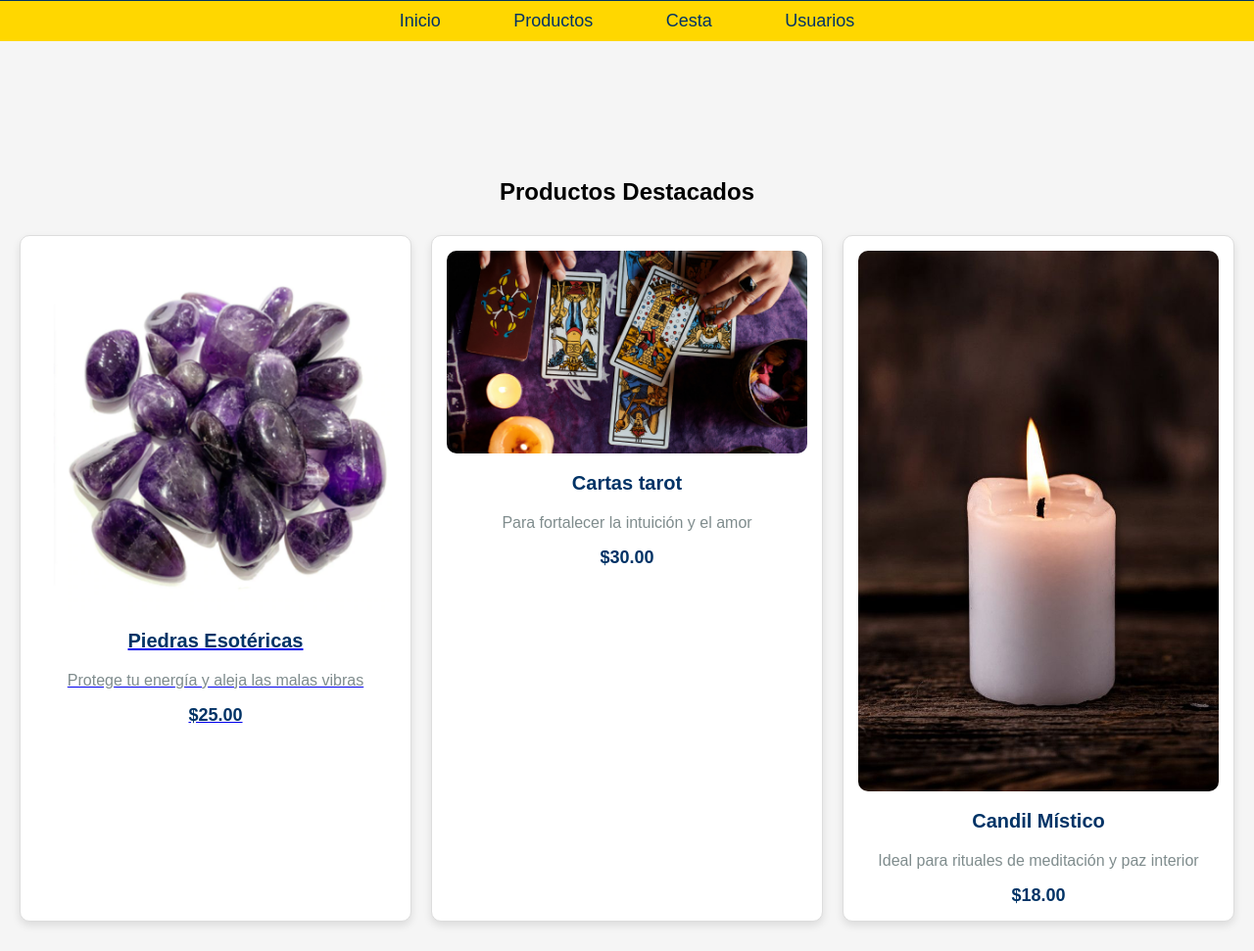
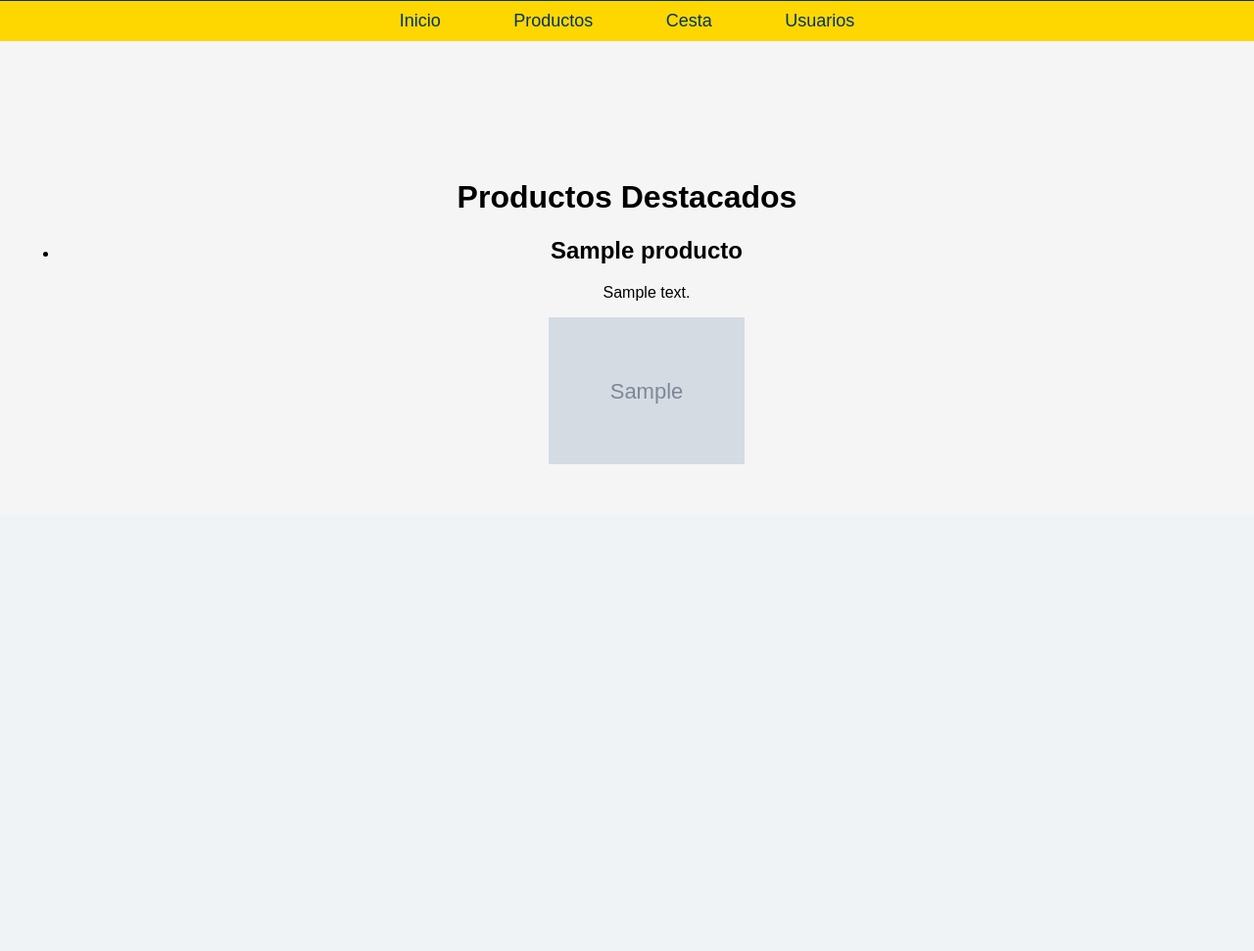
Before and after one commit to Albertoescobarsanchez/pgpi, a Django app: page / in a window 1280 px wide; the page is wider, and only the part inside the window is pictured. Shown: the part 274-1245 px from the top of that part at 98% size. After the commit the page ends 748 px from the top of that part, so only its background shows below. Run offline with Django 5.2, Linux system fonts and the light colour scheme; tables that the repository leaves empty hold one stand-in row (values such as "Sample post"); grey boxes marked "Sample" are stand-in pictures.

Commit message:
lista productos

```diff
--- a/app/templates/home.html
+++ b/app/templates/home.html
@@ -49,33 +49,22 @@
 
     <!-- Contenido principal -->
     <div class="main-content">
-        <h2>Productos Destacados</h2>
-
-        <div class="product-grid">
-            <div class="product-card">
-                <!-- Enlace que lleva a la página vistaProducto -->
-                <a href="/vistaProducto">
-                    <img src="{% static 'images/piedras.jpg' %}" alt="Producto 1">
-                    <h3>Piedras Esotéricas</h3>
-                    <p>Protege tu energía y aleja las malas vibras</p>
-                    <div class="price">$25.00</div>
-                </a>
-            </div>
-
-            <div class="product-card">
-                <img src="{% static 'images/tarot.jpg' %}" alt="Producto 2">
-                <h3>Cartas tarot</h3>
-                <p>Para fortalecer la intuición y el amor</p>
-                <div class="price">$30.00</div>
-            </div>
-
-            <div class="product-card">
-                <img src="{% static 'images/vela.jpg' %}" alt="Producto 3">
-                <h3>Candil Místico</h3>
-                <p>Ideal para rituales de meditación y paz interior</p>
-                <div class="price">$18.00</div>
-            </div>
-        </div>
+        <h1>Productos Destacados</h1>
+        <ul>
+            {% for producto in productos %}
+            <li>
+                <h2>{{ producto.nombre }}</h2>
+                <p>{{ producto.descripcion }}</p>
+                {% if producto.imagen %}
+                    <img src="{% static 'images/' %}{{ producto.imagen }}" alt="{{ producto.nombre }}" width="200">
+                {% else %}
+                    <p>No hay imagen disponible</p>
+                {% endif %}
+            </li>
+            {% empty %}
+                <li>No hay productos disponibles.</li>
+            {% endfor %}
+        </ul>
     </div>
 </body>
 </html>
--- a/app/views.py
+++ b/app/views.py
@@ -3,9 +3,11 @@ from django.shortcuts import redirect, render
 from django.contrib import messages
 from app.forms import RegistrationForm
 from django.contrib.auth import authenticate, login
+from .models import Producto
 
 def home(request):
-    return render(request, 'home.html')
+    productos = Producto.objects.all()
+    return render(request, 'home.html',{'productos': productos})
 
 def login_user(request):
     print(request)
```
Also changed, not shown: app/signals.py (+7 -0 lines).
